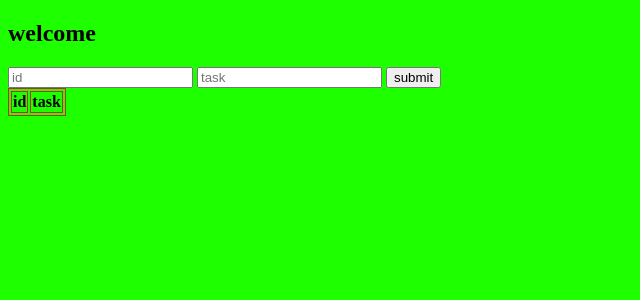
After one commit to agnaey/django, a Django app: page /todo in a window 1280 px wide. The commit adds this page. Shown: the top 300 px of the page, without its empty margins (0-640 px from the left). Run offline with Django 3.2, Linux system fonts and the light colour scheme; lists and menus that the app fills with data are empty.

Commit message:
todo added

```diff
--- a/project/app/urls.py
+++ b/project/app/urls.py
@@ -8,5 +8,6 @@ urlpatterns = [
     path('work1/<int:salary>/<int:yearofservice>', views.fun3),
     path('demo',views.demo_page),
     path('sec',views.sec_page),
+    path('todo',views.todo_page),
 
 ]
--- a/project/app/views.py
+++ b/project/app/views.py
@@ -1,5 +1,6 @@
-from django.shortcuts import render
+from django.shortcuts import render,redirect
 from django.http import HttpResponse
+todo=[]
 
 # Create your views here.
 def fun1(request):
@@ -37,3 +38,12 @@ def demo_page(req):
 
 def sec_page(req):
     return render(req,'second.html')
+
+def todo_page(req):
+    if req.method=='POST':
+        id=req.POST['id']
+        task=req.POST['task']
+        todo.append({'id':id,'task':task})
+        print(todo)
+        return redirect(todo_page)
+    return render (req,'todo.html',{'todo':todo})
--- a/project/project/settings.py
+++ b/project/project/settings.py
@@ -120,6 +120,7 @@ USE_TZ = True
 # https://docs.djangoproject.com/en/3.2/howto/static-files/
 
 STATIC_URL = '/static/'
+STATICFILES_DIRS=[os.path.join(BASE_DIR,'static')]
 
 # Default primary key field type
 # https://docs.djangoproject.com/en/3.2/ref/settings/#default-auto-field
--- /dev/null
+++ b/project/static/css/style.css
@@ -0,0 +1,12 @@
+body{
+    background-color: rgb(30, 255, 0);
+}
+b{
+    font-size: 30px;
+}
+img{
+    margin-top: 30px;
+}
+table,th,td{
+    border: 1px solid rgb(206, 36, 36);
+}
--- a/project/templates/second.html
+++ b/project/templates/second.html
@@ -4,9 +4,13 @@
     <meta charset="UTF-8">
     <meta name="viewport" content="width=device-width, initial-scale=1.0">
     <title>Document</title>
+    {% load static %}
+    <link rel="stylesheet" href="{% static '/css/style.css'%}">
 </head>
 <body>
-    secondpage <br>
+    <b>secondpage</b> <br>
     <a href="index">back</a>
 </body>
+
+<img src="{% static '/images/bird.webp' %}" alt="">
 </html>
--- /dev/null
+++ b/project/templates/todo.html
@@ -0,0 +1,31 @@
+<!DOCTYPE html>
+<html lang="en">
+<head>
+    <meta charset="UTF-8">
+    <meta name="viewport" content="width=device-width, initial-scale=1.0">
+    <title>Document</title>
+    {% load static %}
+    <link rel="stylesheet" href="{% static '/css/style.css'%}">
+</head>
+<body>
+    <h2>welcome</h2>
+    <form action="" method="post">
+        {% csrf_token %}
+        <input type="text" placeholder="id" name="id">
+        <input type="text" placeholder="task" name="task">
+        <input type="submit" value="submit">
+    </form>
+    <table>
+        <tr>
+            <th>id</th>
+            <th>task</th>
+        </tr>
+        {% for i in todo %}
+        <tr>
+            <td>{{i.id}}</td>
+            <td>{{i.task}}</td>
+        </tr>
+        {% endfor %}
+    </table>
+</body>
+</html>
```
Also changed, not shown: project/static/images/bird.webp (added).
